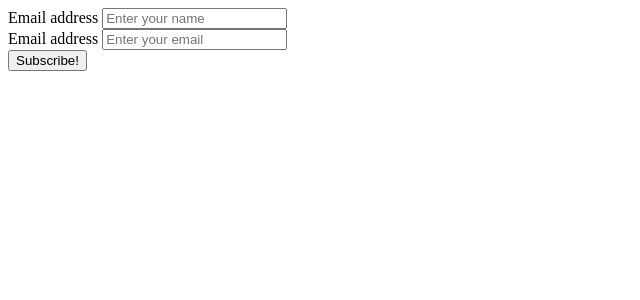
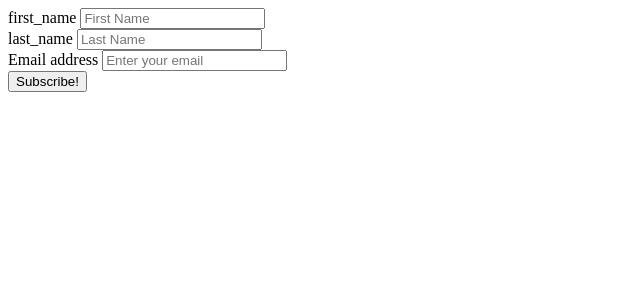
Before and after one commit to Justin-Ferwerda/DIAN, a Django app: page /subscribe/ in a window 1280 px wide. Shown: the top 300 px of the page, without its empty margins (0-640 px from the left). Run offline with Django 4.2, Linux system fonts and the light colour scheme.

Commit message:
unstage stash for template

```diff
--- a/dian/settings.py
+++ b/dian/settings.py
@@ -135,3 +135,5 @@
 # https://docs.djangoproject.com/en/4.1/ref/settings/#default-auto-field
 
 DEFAULT_AUTO_FIELD = 'django.db.models.BigAutoField'
+
+SESSION_COOKIE_AGE = 300
--- a/dianapi/models/subscriber.py
+++ b/dianapi/models/subscriber.py
@@ -4,3 +4,6 @@
     name = models.CharField(max_length=50)
     email = models.EmailField(unique=True)
     mailer_lite_id = models.IntegerField(null=True)
+
+    def __str__(self):
+        return self.name
--- a/dianapi/views/subscribe.py
+++ b/dianapi/views/subscribe.py
@@ -20,6 +20,7 @@
             return render(request, "subscribe/subscribe_confirm.html", {
                 "name": name
             })
+
         except IntegrityError:
             error = "Looks like you're already subscribed! Would you like to enter a different email?"
             return render(request, "subscribe/subscribe_form.html", {
--- a/templates/base/index.html
+++ b/templates/base/index.html
@@ -8,7 +8,7 @@
     <meta content='width=device-width, initial-scale=1.0, maximum-scale=1.0, user-scalable=0' name='viewport' />
     <meta name="viewport" content="width=device-width" />
 
-    <title>J.L. Rivera </title>
+    <title>J.L. Rivera</title>
 
     <link href="{% static 'css/bootstrap.css' %}" rel="stylesheet" />
 	<link href="{% static 'css/coming-sssoon.css' %}" rel="stylesheet" />
@@ -93,7 +93,7 @@
                     Subscribe to receive a daily devotional email!
                 </h5>
                 <div class="row">
-                    <div class="col-md-4 col-md-offset-4 col-sm6-6 col-sm-offset-3 ">
+                    <div class="col-md-8 col-md-offset-2 col-sm-10 col-sm-offset-1">
                         {% block subscribe %}{% include 'subscribe/subscribe_form.html' %}{% endblock %}
                     </div>
                 </div>
@@ -107,8 +107,6 @@
     </div>
  </div>
  </body>
-   <script src="js/jquery-1.10.2.js" type="text/javascript"></script>
-   <script src="js/bootstrap.min.js" type="text/javascript"></script>
    <script src="https://unpkg.com/htmx.org"></script>
 
 </html>
--- a/templates/subscribe/subscribe_form.html
+++ b/templates/subscribe/subscribe_form.html
@@ -2,13 +2,23 @@
 <body>
   <form hx-post="{% url 'subscribe' %}" hx-swap="outerHTML">
     {% csrf_token %}
+    <div class="container">
+      <div class="form-row">
         <div class="form-group col-md-6">
-      <label class="sr-only" for="name">Email address</label>
-      <input type="text" class="form-control transparent" name="name" placeholder="Enter your name" required>
+          <label class="sr-only" for="first_name">first_name</label>
+          <input type="text" class="form-control transparent" name="first_name" placeholder="First Name" required>
         </div>
         <div class="form-group col-md-6">
-      <label class="sr-only" for="email">Email address</label>
+          <label class="sr-only" for="last_name">last_name</label>
+          <input type="text" class="form-control transparent" name="last_name" placeholder="Last Name" required>
+        </div>
+      </div>
+    </div>
+      <div class="form-row">
+        <div class="form-group col-md-6">
+          <label class="sr-only" for="exampleInputEmail2">Email address</label>
           <input type="email" class="form-control transparent"  name="email" placeholder="Enter your email" required>
+        </div>
       </div>
         <button type="submit" class="btn btn-danger btn-fill">Subscribe!</button>
       <div>
```
Also changed, not shown: dianapi/admin.py (+6 -2 lines), 1 other file. Lines whose indentation alone changed are shown as unchanged.
